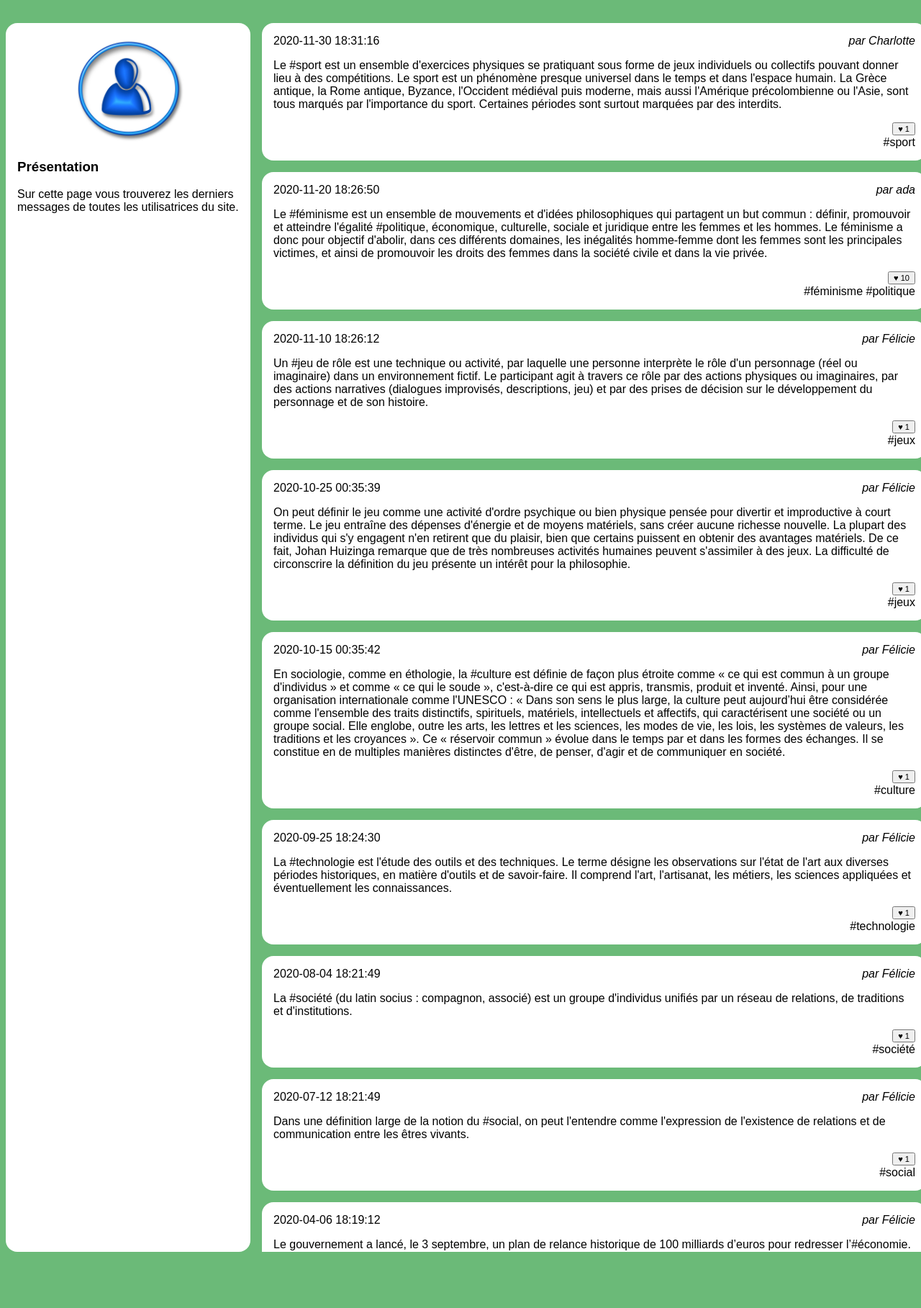
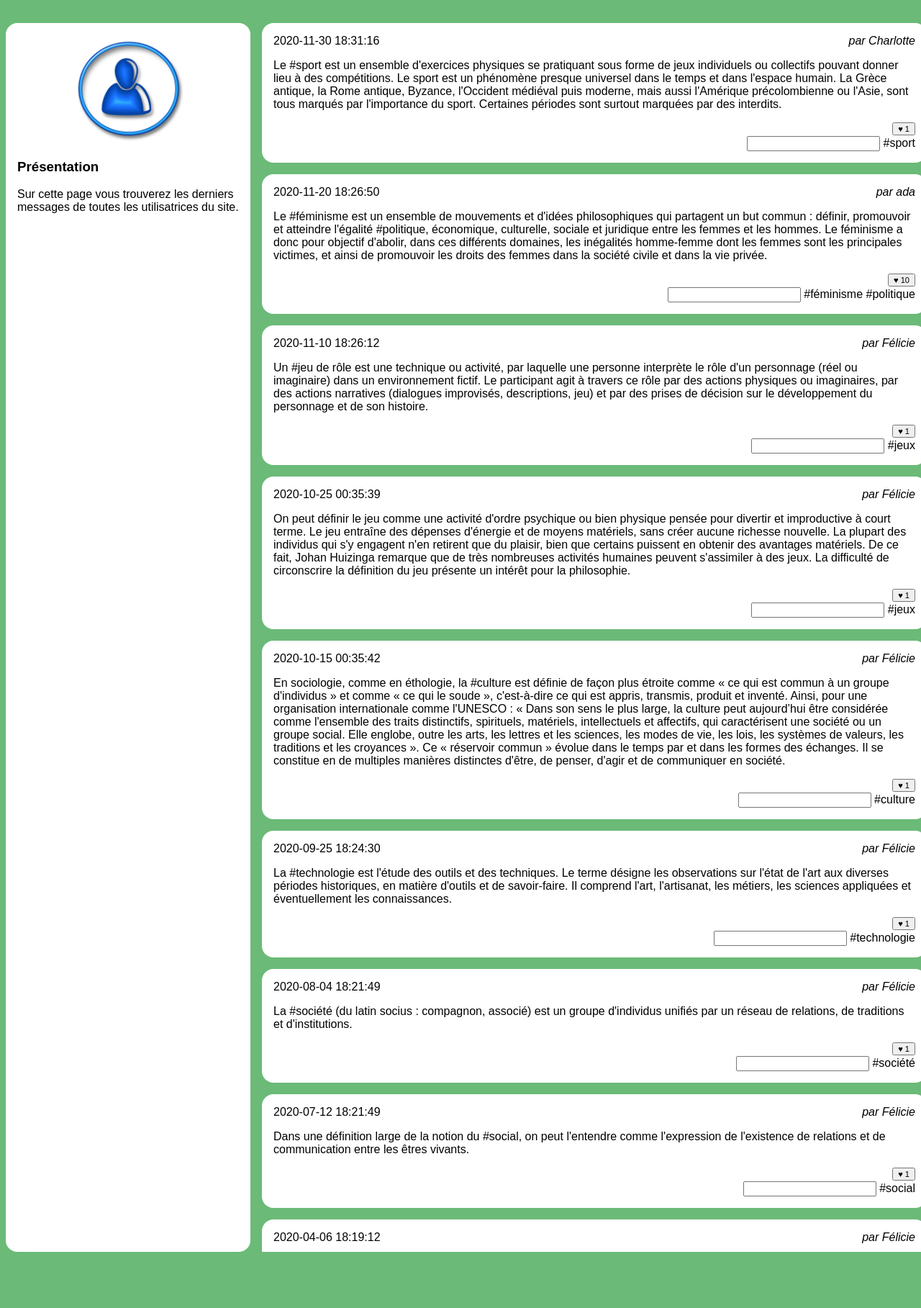
Before and after one commit to GaetanSourisse/PetMates_social_network, a PHP site: page /news.php in a window 1280 px wide. Shown: the part 90-1907 px from the top of the page at 72% size. Run offline with PHP 8.4, Linux system fonts and the light colour scheme; a user stored in the database is signed in; data comes from the database, SQL or seed files in the repository.

Commit message:
modife sql + input

```diff
--- a/news.php
+++ b/news.php
@@ -117,14 +117,17 @@ session_start();
                             </form>
 
                         <?php
-                        }
+                        } ?>
 
+                        <input class="commentaire"></input>
+
+                        <?php
                         //Récupération des label des tags et tag_id sur les posts
                         $laQsurlesLabels = "
-                                SELECT tags.label, posts_tags.tag_id
-                                FROM tags
-                                INNER JOIN posts_tags ON tags.id = posts_tags.tag_id
-                                WHERE post_id = $idDuPost";
+                        SELECT tags.label, posts_tags.tag_id
+                        FROM tags
+                        INNER JOIN posts_tags ON tags.id = posts_tags.tag_id
+                        WHERE post_id = $idDuPost";
 
                         $listsTags = $mysqli->query($laQsurlesLabels);
 
```
Also changed, not shown: herbe.jpg (added), lama.png (added).
